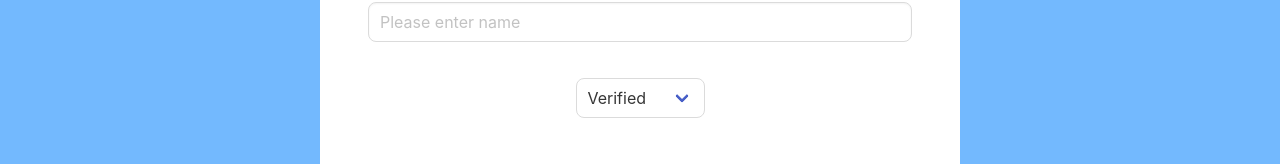
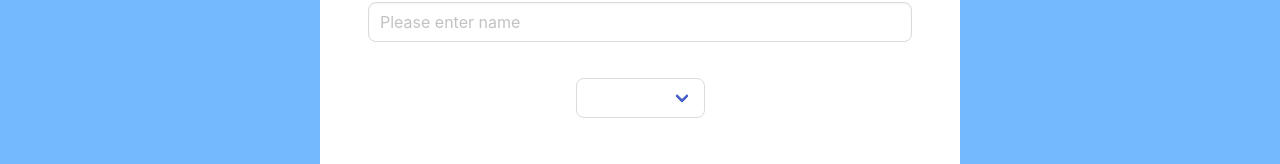
Before and after one commit to Zyar3k/vue_recruitment-lk, a Vue app: page / in a window 1280 px wide. Shown: the part 327-491 px from the top of the page. Built offline with nearby package versions, Linux system fonts and the light colour scheme; the HTML template or start-up script is replaced by a standard one.

Commit message:
Show itemData in model

```diff
--- a/src/components/Modal.vue
+++ b/src/components/Modal.vue
@@ -13,15 +13,16 @@
                >
                <div class="control">
                   <input
-                     ref="name"
                      class="input"
                      type="text"
                      placeholder="Please enter name"
+                     name="name"
+                     v-model="item.name"
                   />
                </div>
             </div>
             <div class="select m-5 mb-6">
-               <select>
+               <select name="status" v-model="item.status">
                   <option value="verified">Verified</option>
                   <option value="unverified">unverified</option>
                </select>
@@ -59,12 +60,25 @@
 </template>
 
 <script>
+import { ref } from 'vue'
 export default {
-   setup(_, { emit }) {
+   props: {
+      itemData: {
+         type: Object,
+         default: () => ({})
+      }
+   },
+   setup(props, { emit }) {
       const closeModal = () => emit('close-modal')
 
+      const item = ref({
+         name: props.itemData.name,
+         status: props.itemData.name
+      })
+
       return {
-         closeModal
+         closeModal,
+         item
       }
    }
 }
--- a/src/views/List/ListView.vue
+++ b/src/views/List/ListView.vue
@@ -11,7 +11,11 @@
          </div>
       </div>
       <Table :content="tableContent" :config="tableConfig" @select="onSelect" />
-      <Modal v-if="isModalOpen" @close-modal="onCloseModal" />
+      <Modal
+         v-if="isModalOpen"
+         @close-modal="onCloseModal"
+         :itemData="itemData"
+      />
    </div>
 </template>
 <script>
@@ -37,6 +41,7 @@ export default {
       const isModalOpen = ref(true)
 
       const state = reactive({
+         currentItem: null,
          items: [],
          initLoading: true,
          search: '',
@@ -46,10 +51,17 @@ export default {
       const tableContent = computed(() =>
          state.items.filter(item => filterList(item, state.search)).map(mapList)
       )
+
+      const itemData = computed(() => {
+         if (!state.currentItem) return {}
+         return state.currentItem
+      })
+
       const onInput = ({ target: { value } }) => {
          clearTimeout(timeout)
          state.timeout = setTimeout(() => (state.search = value), 500)
       }
+
       const mockRequest = () => {
          return new Promise(resolve => {
             setTimeout(() => {
@@ -72,8 +84,10 @@ export default {
       const onCloseModal = () => {
          isModalOpen.value = false
       }
+
       return {
          isModalOpen,
+         itemData,
          onCloseModal,
          onInput,
          onSelect,
```
Also changed, not shown: 1 other file (tests, documents, lock files or other folders).
